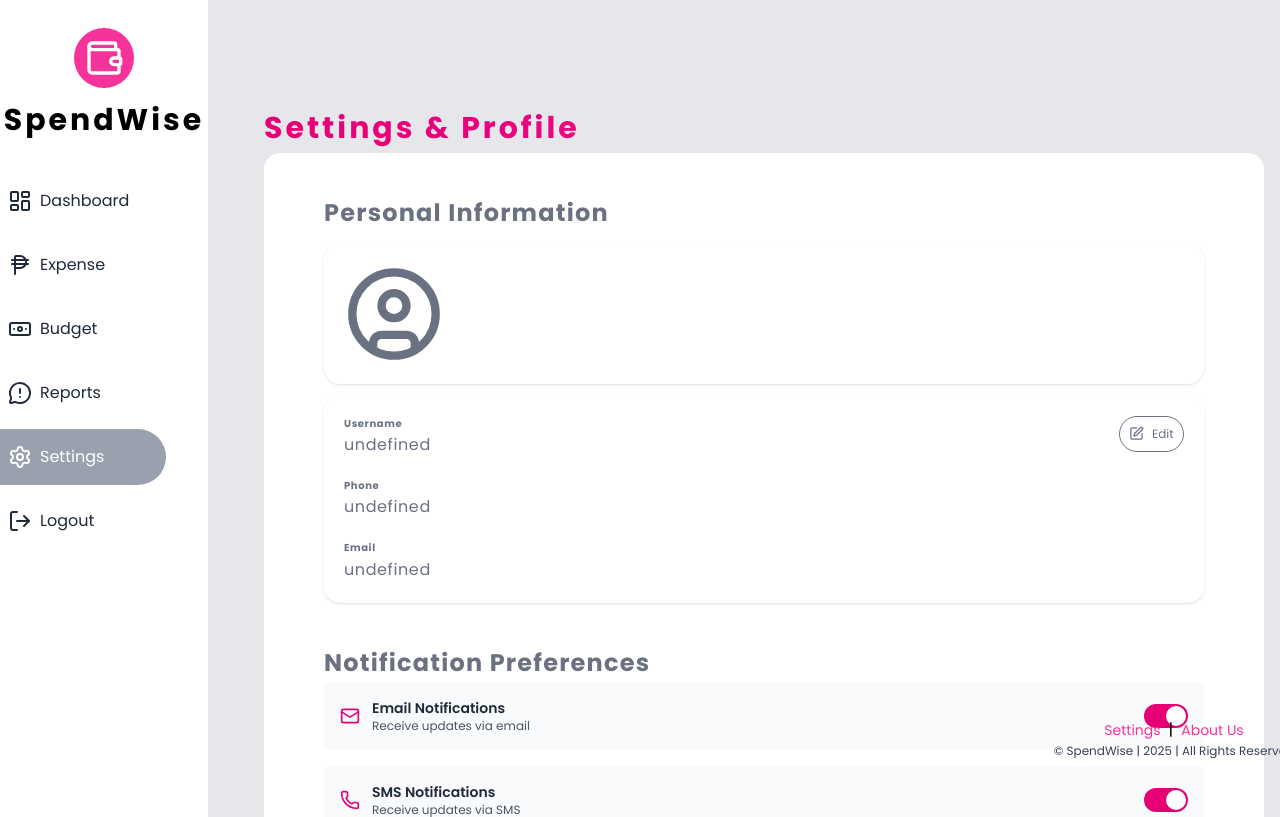
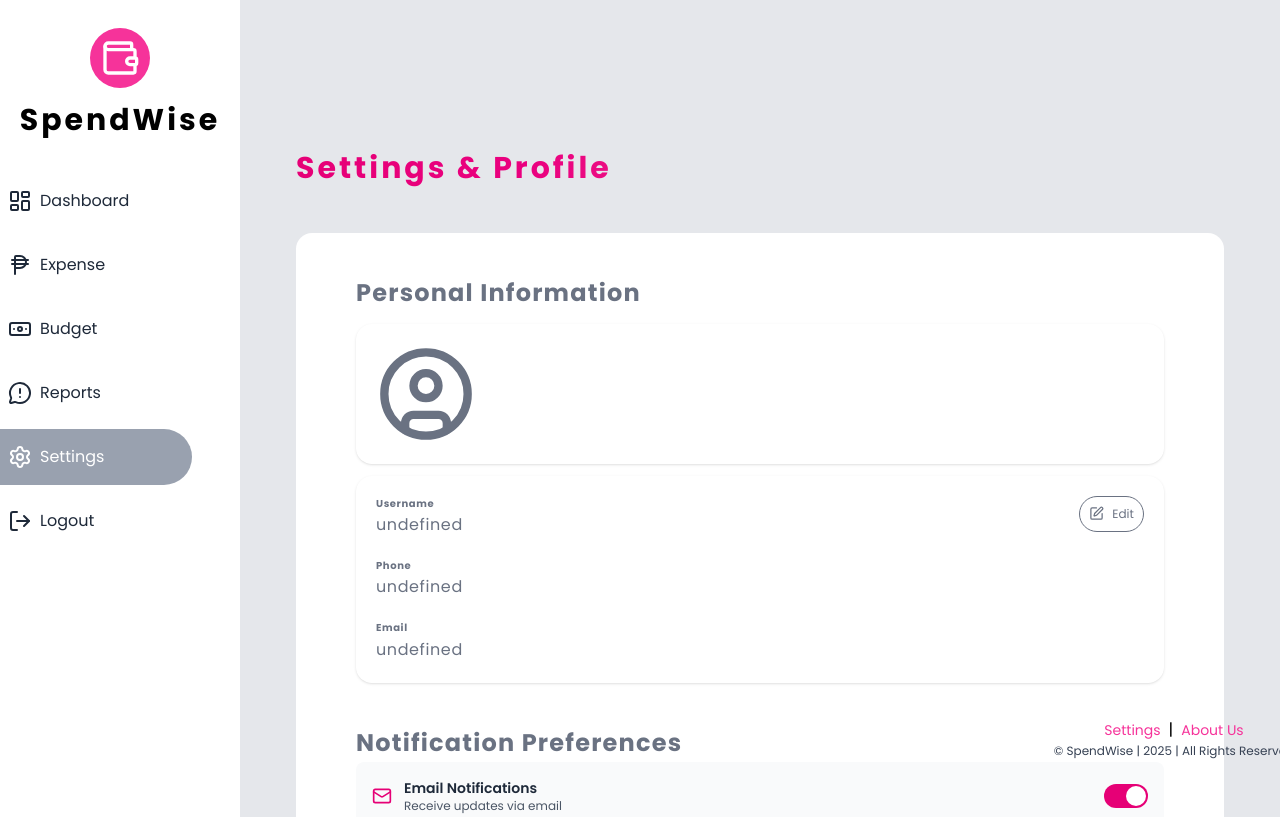
Before and after one commit to Cipher-Syntax/System-Integration-Expense-Tracker, a React (Vite) app in the folder frontend/: page /settings in a window 1280 px wide. Shown: the top 817 px of the page. Built offline with nearby package versions, Linux system fonts and the light colour scheme; no server answers.

Commit message:
Fixed: use all width and not custom width

```diff
--- a/frontend/src/pages/Budgets.jsx
+++ b/frontend/src/pages/Budgets.jsx
@@ -115,7 +115,7 @@
     };
 
     return (
-        <section className="mt-26 max-w-7xl mx-auto px-4">
+        <section className="mt-26 w-full mx-auto px-4">
             <h1 className="text-3xl font-bold bg-gradient-to-r from-pink-600 to-pink-500 bg-clip-text text-transparent leading-relaxed tracking-widest">Budgets</h1>
 
             <div className="flex justify-between items-center mb-8 w-[1000px]">
--- a/frontend/src/pages/Dashboard.jsx
+++ b/frontend/src/pages/Dashboard.jsx
@@ -135,10 +135,10 @@
 
 
     return (
-        <section className='mt-26'>
+        <section className='mt-26 w-full'>
             <h1 className="text-3xl font-bold bg-gradient-to-r from-pink-600 to-pink-500 bg-clip-text text-transparent leading-relaxed tracking-widest">DASHBOARD</h1>
 
-            <div className='flex justify-center-safe items-center-safe gap-x-20'>
+            <div className='flex justify-center-safe items-center-safe gap-x-20 w-full mt-10'>
                 <div className='flex flex-col'>
                     <div className='w-[350px] h-[180px] bg-[#efeded] rounded-2xl p-5' style={{borderLeft: "5px solid #F844CE"}}>
                         <h2 className='text-gray-500'>Available Balance</h2>
@@ -209,8 +209,8 @@
                 </div>
 
                 {/* Chart */}
-                <div className="w-[650px] h-[350px] mt-10 bg-transparent rounded-2xl p-5 flex flex-col">
-                    <div className='flex items-center justify-between w-[95%]'>
+                <div className="w-full h-[350px] mt-10 bg-transparent rounded-2xl p-5 flex flex-col">
+                    <div className='flex items-center justify-between w-full'>
                         <h2 className="text-gray-700 mb-4 text-lg font-semibold">
                             Expenses Statistic
                         </h2>
@@ -222,7 +222,7 @@
                     </div>
                     {chartData.length > 0 ? (
                         <div className="flex-1 min-h-[200px] min-w-[200px]">
-                            <ResponsiveContainer width="95%" height="90%">
+                            <ResponsiveContainer width="100%" height="100%">
                                 <AreaChart
                                     data={filteredData}
                                     margin={{ top: 10, right: 20, left: 0, bottom: 10 }}
--- a/frontend/src/pages/Expenses.jsx
+++ b/frontend/src/pages/Expenses.jsx
@@ -232,10 +232,10 @@
 
 
     return (
-        <section className='mt-26'>
+        <section className='mt-26 w-full'>
             <h1 className="text-3xl font-bold bg-gradient-to-r from-pink-600 to-pink-500 bg-clip-text text-transparent leading-relaxed tracking-widest">Expenses</h1>
 
-            <div className='w-[1000px] mx-auto my-15'>
+            <div className='w-full mx-auto my-15'>
                 <div className='relative w-[900px] mx-auto'>
                     <Search className='absolute left-4 sm:left-6 top-1/2 transform -translate-y-1/2 text-gray-500 w-5 h-5' />
                     <input
@@ -253,7 +253,7 @@
 
                 </div>
 
-                <div className='mt-15'>
+                <div className='mt-15 w-full'>
                     <div className='flex items-center gap-x-3'>
                         <Funnel />
                         <h2>Filter by:</h2>
--- a/frontend/src/pages/Layout.jsx
+++ b/frontend/src/pages/Layout.jsx
@@ -5,13 +5,13 @@
 
 const Layout = () => {
     return (
-        <div className='flex items-left justify-left gap-x-10 bg-gray-200 min-h-screen'>
+        <div className='flex items-left justify-left bg-gray-200 min-h-screen w-full'>
             <Sidebar></Sidebar>
 
             <header className='absolute right-0'>
                 <Header></Header>
             </header>
-            <main>
+            <main className='w-full p-10'>
                 <Outlet></Outlet>
             </main>
             <footer className='w-[300px] fixed left-[80%] bottom-[5%]'>
--- a/frontend/src/pages/Reports.jsx
+++ b/frontend/src/pages/Reports.jsx
@@ -149,7 +149,7 @@
     };
 
     return (
-        <div className="w-[1000px] mx-auto mt-26">
+        <div className="w-full mx-auto mt-26">
             {/* Header */}
             <div className="flex flex-col md:flex-row md:items-center md:justify-between gap-4 mb-8">
                 <div>
--- a/frontend/src/pages/Settings.jsx
+++ b/frontend/src/pages/Settings.jsx
@@ -96,10 +96,10 @@
 
 
     return (
-        <section className="mt-26 max-w-7xl mx-auto px-4">
+        <section className="mt-26 w-full mx-auto px-4">
             <h1 className="text-3xl font-bold bg-gradient-to-r from-pink-600 to-pink-500 bg-clip-text text-transparent leading-relaxed tracking-widest">Settings & Profile</h1>
 
-            <div className="mb-8 w-[1000px] bg-white rounded-2xl py-5 px-15 h-auto">
+            <div className="mb-8 w-full bg-white rounded-2xl py-5 px-15 h-auto mt-10">
                 <div>
                     <h2 className='font-bold leading-relaxed tracking-wider text-2xl text-gray-500 mt-5'>Personal Information</h2>
 
```
Also changed, not shown: 1 other file (tests, documents, lock files or other folders).
